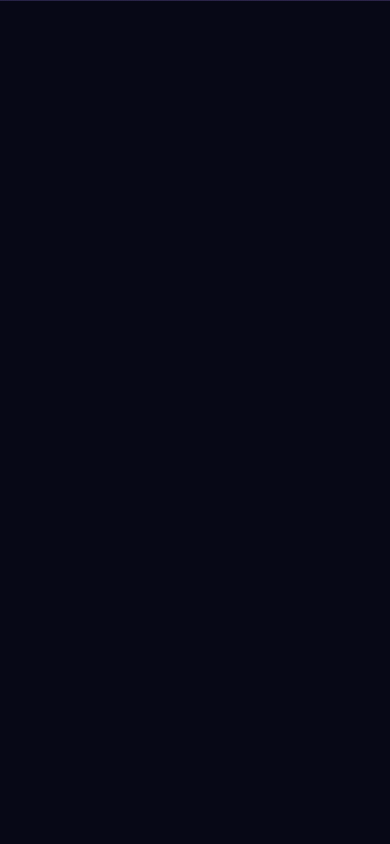
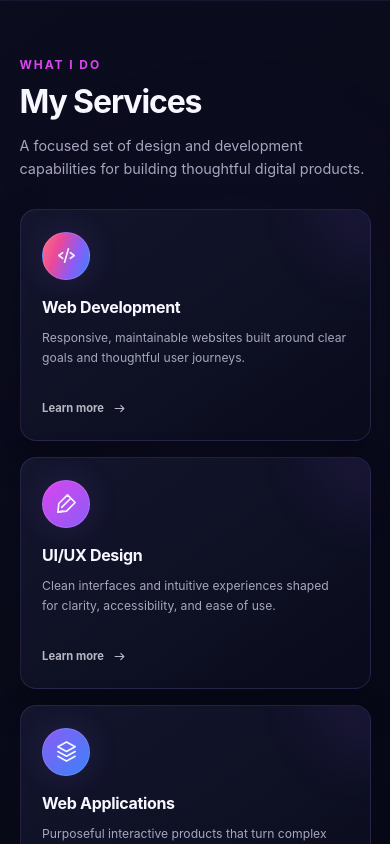
Before and after one commit to RYDON002/Design-, a React (Vite) app: page / in a window 390 px wide. Shown: the part 1020-1864 px from the top of the page. Before the commit the page ends 1021 px from the top, so only its background shows below. Built offline with nearby package versions, Linux system fonts and the light colour scheme.

Commit message:
feat: build responsive services section

```diff
--- a/src/App.jsx
+++ b/src/App.jsx
@@ -2,6 +2,7 @@ import './styles/app.css'
 import Sidebar from './components/Sidebar'
 import TopNavigation from './components/TopNavigation'
 import HeroSection from './sections/HeroSection'
+import ServicesSection from './sections/ServicesSection'
 
 function App() {
   return (
@@ -14,6 +15,7 @@ function App() {
 
           <div className="content-stage" id="content-stage">
             <HeroSection />
+            <ServicesSection />
           </div>
         </div>
       </main>
--- a/src/components/Icon.jsx
+++ b/src/components/Icon.jsx
@@ -9,6 +9,10 @@ const paths = {
   download: <><path d="M12 3v12M7 10l5 5 5-5M4 21h16" /></>,
   arrow: <><path d="M5 12h14M14 7l5 5-5 5" /></>,
   send: <><path d="m22 2-7 20-4-9-9-4Z" /><path d="M22 2 11 13" /></>,
+  code: <><path d="m8 9-4 3 4 3M16 9l4 3-4 3M14 5l-4 14" /></>,
+  pen: <><path d="m12 20 9-9-8-8-9 9-1 9Z" /><path d="m16 7-9 9M3 21l5-1" /></>,
+  layers: <><path d="m12 2 9 5-9 5-9-5Z" /><path d="m3 12 9 5 9-5M3 17l9 5 9-5" /></>,
+  sparkles: <><path d="m12 3 1.4 4.1L17.5 8.5l-4.1 1.4L12 14l-1.4-4.1-4.1-1.4 4.1-1.4Z" /><path d="m19 15 .8 2.2L22 18l-2.2.8L19 21l-.8-2.2L16 18l2.2-.8ZM5 3l.6 1.4L7 5l-1.4.6L5 7l-.6-1.4L3 5l1.4-.6Z" /></>,
   dribbble: <><circle cx="12" cy="12" r="9" /><path d="M5 7.5c4 3 7 7.5 8.5 13M4 14c5-1.5 10-2 16 0M9 3.5c2.5 3 6 5 10.5 5" /></>,
   github: <><path d="M15 22v-4a4.8 4.8 0 0 0-1-3.5c3.3-.4 6.8-1.6 6.8-7A5.5 5.5 0 0 0 19.3 3 5.1 5.1 0 0 0 19.1 0S18 0 15 1.7a13.4 13.4 0 0 0-7 0C5 0 3.9 0 3.9 0a5.1 5.1 0 0 0-.2 3A5.5 5.5 0 0 0 2.2 7.5c0 5.4 3.5 6.6 6.8 7A4.8 4.8 0 0 0 8 18v4" /><path d="M8 19c-3 .9-3-1.5-4-2" /></>,
   linkedin: <><rect x="3" y="9" width="4" height="12" /><path d="M5 3.5v.01M11 21v-7a4 4 0 0 1 8 0v7M11 9v12" /></>,
--- /dev/null
+++ b/src/components/SectionHeading.jsx
@@ -0,0 +1,11 @@
+function SectionHeading({ eyebrow, title, description, titleId }) {
+  return (
+    <div className="section-heading">
+      <p className="eyebrow">{eyebrow}</p>
+      <h2 id={titleId}>{title}</h2>
+      <p className="section-description">{description}</p>
+    </div>
+  )
+}
+
+export default SectionHeading
--- /dev/null
+++ b/src/components/ServiceCard.jsx
@@ -0,0 +1,23 @@
+import Icon from './Icon'
+
+function ServiceCard({ icon, title, description, accent }) {
+  return (
+    <article className={`service-card service-card-${accent}`}>
+      <div className="service-icon" aria-hidden="true">
+        <Icon name={icon} size={23} />
+      </div>
+
+      <div className="service-card-copy">
+        <h3>{title}</h3>
+        <p>{description}</p>
+      </div>
+
+      <a className="service-link" href="#services" aria-label={`Learn more about ${title}`}>
+        <span>Learn more</span>
+        <Icon name="arrow" size={15} />
+      </a>
+    </article>
+  )
+}
+
+export default ServiceCard
--- /dev/null
+++ b/src/sections/ServicesSection.jsx
@@ -0,0 +1,51 @@
+import SectionHeading from '../components/SectionHeading'
+import ServiceCard from '../components/ServiceCard'
+import '../styles/services.css'
+
+const services = [
+  {
+    title: 'Web Development',
+    description: 'Responsive, maintainable websites built around clear goals and thoughtful user journeys.',
+    icon: 'code',
+    accent: 'pink',
+  },
+  {
+    title: 'UI/UX Design',
+    description: 'Clean interfaces and intuitive experiences shaped for clarity, accessibility, and ease of use.',
+    icon: 'pen',
+    accent: 'purple',
+  },
+  {
+    title: 'Web Applications',
+    description: 'Purposeful interactive products that turn complex requirements into simple digital workflows.',
+    icon: 'layers',
+    accent: 'blue',
+  },
+  {
+    title: 'Digital Solutions',
+    description: 'Flexible digital concepts and prototypes designed to explore ideas and support future growth.',
+    icon: 'sparkles',
+    accent: 'coral',
+  },
+]
+
+function ServicesSection() {
+  return (
+    <section className="services-section" id="services" aria-labelledby="services-title">
+      <SectionHeading
+        eyebrow="What I Do"
+        title="My Services"
+        description="A focused set of design and development capabilities for building thoughtful digital products."
+        titleId="services-title"
+      />
+
+      <div className="services-grid">
+        {services.map((service) => (
+          <ServiceCard key={service.title} {...service} />
+        ))}
+      </div>
+    </section>
+  )
+}
+
+export default ServicesSection
--- /dev/null
+++ b/src/styles/services.css
@@ -0,0 +1,195 @@
+.services-section {
+  position: relative;
+  padding: var(--section-space) var(--desktop-gutter);
+  border-top: 1px solid rgb(167 139 250 / 8%);
+}
+
+.services-section::before {
+  position: absolute;
+  z-index: 0;
+  top: 14%;
+  right: 3%;
+  width: 18rem;
+  height: 18rem;
+  border-radius: 50%;
+  background: rgb(139 92 246 / 5%);
+  content: '';
+  filter: blur(80px);
+  pointer-events: none;
+}
+
+.section-heading,
+.services-grid {
+  position: relative;
+  z-index: 1;
+}
+
+.section-heading {
+  max-width: 39rem;
+  margin-bottom: clamp(2rem, 4vw, 3rem);
+}
+
+.section-heading .eyebrow {
+  margin-bottom: 0.7rem;
+}
+
+.section-heading h2 {
+  margin-bottom: 0.85rem;
+}
+
+.section-description {
+  max-width: 36rem;
+  margin-bottom: 0;
+  font-size: 0.9rem;
+  line-height: 1.65;
+}
+
+.services-grid {
+  display: grid;
+  grid-template-columns: repeat(4, minmax(0, 1fr));
+  gap: var(--grid-gap);
+}
+
+.service-card {
+  position: relative;
+  display: flex;
+  min-width: 0;
+  min-height: 17rem;
+  flex-direction: column;
+  overflow: hidden;
+  padding: clamp(1.25rem, 2vw, 1.55rem);
+  border: var(--border-subtle);
+  border-radius: var(--radius-card);
+  background:
+    linear-gradient(145deg, rgb(21 23 47 / 94%), rgb(10 12 28 / 96%));
+  box-shadow: var(--shadow-card);
+  transition: border-color 180ms ease, box-shadow 180ms ease, transform 180ms ease;
+}
+
+.service-card::after {
+  position: absolute;
+  top: -4rem;
+  right: -4rem;
+  width: 8rem;
+  height: 8rem;
+  border-radius: 50%;
+  background: rgb(139 92 246 / 7%);
+  content: '';
+  filter: blur(24px);
+  pointer-events: none;
+}
+
+.service-icon {
+  position: relative;
+  z-index: 1;
+  display: grid;
+  width: 3.25rem;
+  height: 3.25rem;
+  margin-bottom: 1.45rem;
+  place-items: center;
+  border: 1px solid rgb(255 255 255 / 12%);
+  border-radius: 50%;
+  color: var(--color-text-primary);
+  background: var(--gradient-primary);
+  box-shadow: var(--glow-purple);
+}
+
+.service-card-purple .service-icon {
+  background: linear-gradient(135deg, var(--color-magenta), var(--color-purple));
+}
+
+.service-card-blue .service-icon {
+  background: linear-gradient(135deg, var(--color-purple), var(--color-blue));
+}
+
+.service-card-coral .service-icon {
+  background: linear-gradient(135deg, var(--color-coral), var(--color-magenta));
+}
+
+.service-card-copy {
+  position: relative;
+  z-index: 1;
+}
+
+.service-card h3 {
+  margin-bottom: 0.75rem;
+  font-size: clamp(1rem, 1.3vw, 1.18rem);
+  letter-spacing: -0.02em;
+}
+
+.service-card p {
+  margin-bottom: 1.4rem;
+  font-size: 0.76rem;
+  line-height: 1.65;
+}
+
+.service-link {
+  position: relative;
+  z-index: 1;
+  display: inline-flex;
+  width: fit-content;
+  align-items: center;
+  gap: 0.5rem;
+  margin-top: auto;
+  color: rgb(248 247 255 / 72%);
+  font-size: 0.7rem;
+  font-weight: 650;
+  text-decoration: none;
+}
+
+.service-link svg {
+  transition: transform 180ms ease;
+}
+
+.service-link:hover {
+  color: var(--color-text-primary);
+}
+
+.service-link:hover svg,
+.service-link:focus-visible svg {
+  transform: translateX(0.2rem);
+}
+
+@media (hover: hover) and (pointer: fine) {
+  .service-card:hover,
+  .service-card:focus-within {
+    border-color: rgb(217 70 239 / 30%);
+    box-shadow: var(--shadow-card), var(--glow-purple);
+    transform: translateY(-0.25rem);
+  }
+}
+
+@media (max-width: 64rem) {
+  .services-grid {
+    grid-template-columns: repeat(2, minmax(0, 1fr));
+  }
+
+  .service-card {
+    min-height: 15.5rem;
+  }
+}
+
+@media (max-width: 47.999rem) {
+  .services-section {
+    padding-inline: var(--page-padding-inline);
+  }
+
+  .section-heading {
+    margin-bottom: 1.75rem;
+  }
+
+  .services-grid {
+    grid-template-columns: 1fr;
+  }
+
+  .service-card {
+    min-height: 14.5rem;
+    padding: 1.35rem;
+  }
+
+  .service-icon {
+    width: 3rem;
+    height: 3rem;
+    margin-bottom: 1.2rem;
+  }
+}
```
